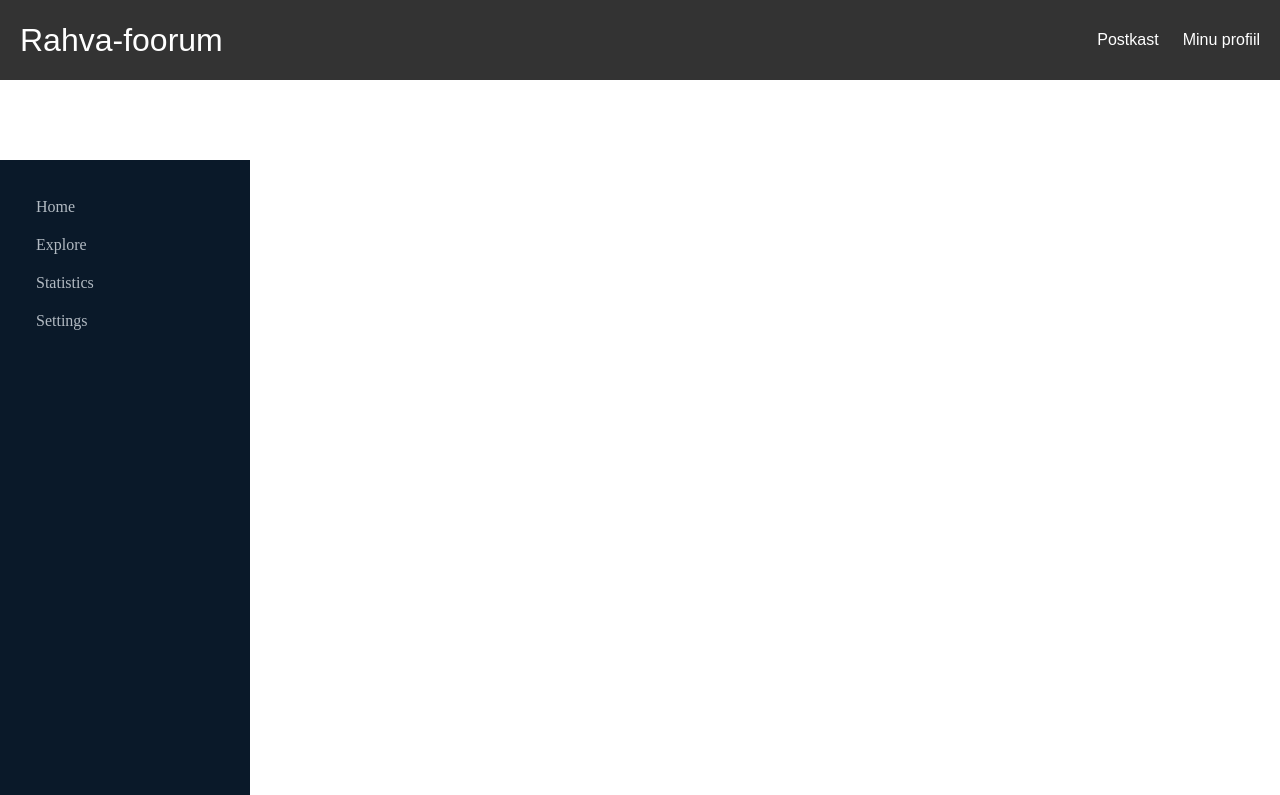
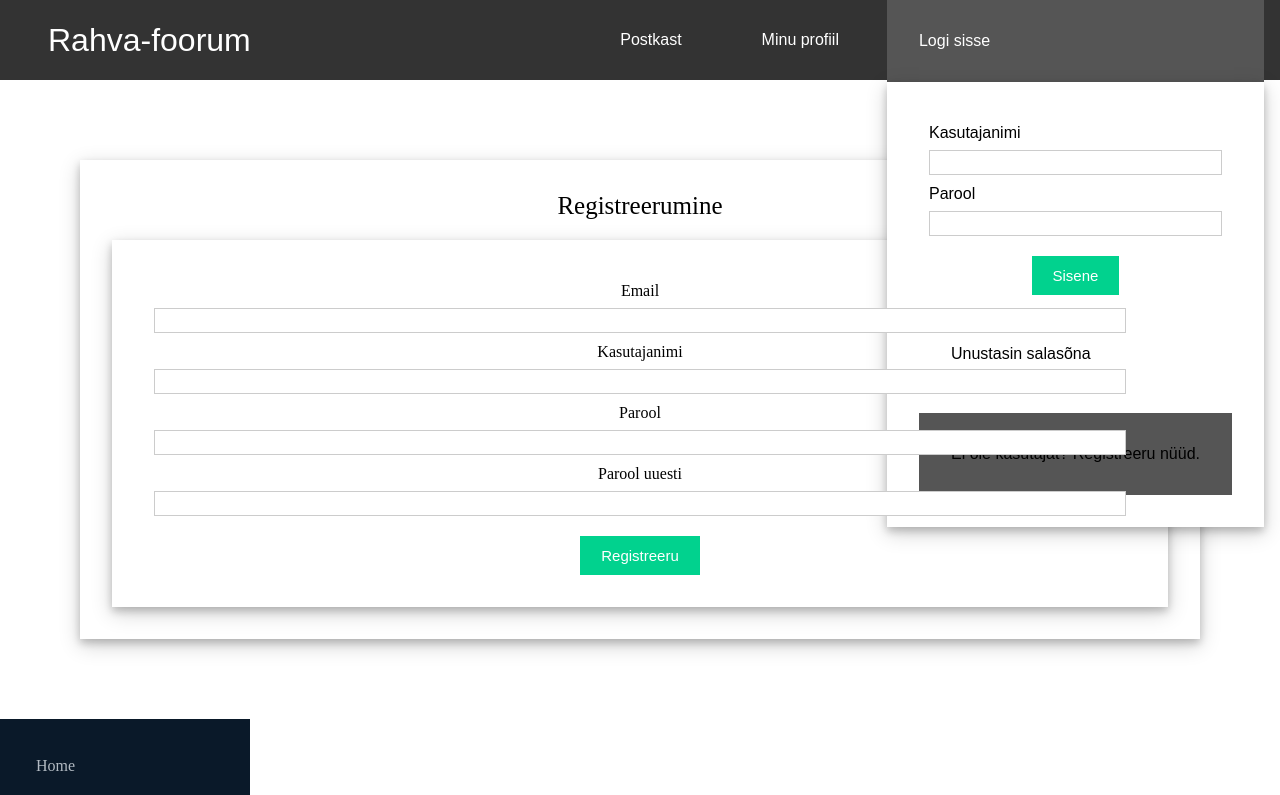
Before and after one commit to rakenduste-programmeerimine-2022/rahva-foorum, a React (Create React App) app in the folder frontend/: page /register in a window 1280 px wide. Shown: the top 795 px of the page. Built offline with nearby package versions, Linux system fonts and the light colour scheme.

Commit message:
login, register

```diff
--- a/frontend/src/App.js
+++ b/frontend/src/App.js
@@ -2,6 +2,8 @@
 import Mail from "./pages/Mail.js"
 import Home from "./pages/Home"
 import Profile from "./pages/Profile"
+import Login from "./pages/Login"
+import Register from "./pages/Register"
 import Sidenav from './components/SideNav.js';
 import './App.css';
 import { BrowserRouter, Route, Routes } from "react-router-dom"
@@ -16,6 +18,7 @@
           <Route path="/" element={<Home />} />
           <Route path="/mail" element={<Mail />} />
           <Route path="/profile" element={<Profile />} />
+          <Route path="/register" element={<Register />} />
         </Routes>
       </div>
       <div className="App">
--- a/frontend/src/components/Navbar.js
+++ b/frontend/src/components/Navbar.js
@@ -1,9 +1,16 @@
 import { Link, useMatch, useResolvedPath } from "react-router-dom"
+import React, { useState, useEffect } from "react";
 import "../styles.css"
 
 
+export default function Navbar() {
 
-export default function Navbar() {
+  const [loginVisibility, setLoginVisibility] = useState(false)
+
+  const toggleLogin = () => {
+    setLoginVisibility(!loginVisibility)
+  }
+
   return (
     <nav className="nav">
       <Link to="/" className="site-title">
@@ -12,7 +19,36 @@
       <ul>
         <CustomLink to="/mail">Postkast</CustomLink>
         <CustomLink to="/profile">Minu profiil</CustomLink>
-      </ul>
+
+        {loginVisibility ?
+            <CustomLink onClick={toggleLogin}>Logi sisse</CustomLink>
+          :
+          <li>
+          <CustomLink onClick={toggleLogin}>Logi sisse</CustomLink>
+          <div className="login-form">
+              <form >
+                <div className="input-container">
+                  <label>Kasutajanimi</label>
+                  <input type="text" name="uname" required />
+                </div>
+                <div className="input-container">
+                  <label>Parool</label>
+                  <input type="password" name="pass" required />
+                </div>
+                <div className="button-container">
+                  <button type="submit" onClick={toggleLogin}>Sisene</button>
+                </div>
+                <br/>
+                <div className="bottom-container">
+                  <CustomLink to="/reset" onClick={toggleLogin}>Unustasin salasõna</CustomLink>
+                  <br/>
+                  <CustomLink to="/register" onClick={toggleLogin}>Ei ole kasutajat? Registreeru nüüd.</CustomLink>
+                </div>
+              </form>
+          </div>
+          </li>
+          }
+        </ul>
     </nav>
   )
 }
--- /dev/null
+++ b/frontend/src/pages/Login.js
@@ -0,0 +1,83 @@
+import React, { useState } from "react";
+export default function Login() {
+
+    // React States
+    const [errorMessages, setErrorMessages] = useState({});
+    const [isSubmitted, setIsSubmitted] = useState(false);
+
+    // User Login info
+    const database = [
+        {
+        username: "user1",
+        password: "pass1"
+        },
+        {
+        username: "user2",
+        password: "pass2"
+        }
+    ];
+
+    const errors = {
+        uname: "invalid username",
+        pass: "invalid password"
+    };
+
+    const handleSubmit = (event) => {
+        //Prevent page reload
+        event.preventDefault();
+
+        var { uname, pass } = document.forms[0];
+
+        // Find user login info
+        const userData = database.find((user) => user.username === uname.value);
+
+        // Compare user info
+        if (userData) {
+          if (userData.password !== pass.value) {
+            // Invalid password
+            setErrorMessages({ name: "pass", message: errors.pass });
+          } else {
+            setIsSubmitted(true);
+          }
+        } else {
+          // Username not found
+          setErrorMessages({ name: "uname", message: errors.uname });
+        }
+      };
+
+        // Generate JSX code for error message
+        const renderErrorMessage = (name) =>
+        name === errorMessages.name && (
+            <div className="error">{errorMessages.message}</div>
+        );
+
+        // JSX code for login form
+        const renderForm = (
+          <div className="login-form">
+          <form onSubmit={handleSubmit}>
+            <div className="input-container">
+              <label>Kasutajanimi</label>
+              <input type="text" name="uname" required />
+              {renderErrorMessage("uname")}
+            </div>
+            <div className="input-container">
+              <label>Parool</label>
+              <input type="password" name="pass" required />
+              {renderErrorMessage("pass")}
+            </div>
+            <div className="button-container">
+              <button type="submit">Sisene</button>
+            </div>
+          </form>
+      </div>
+        );
+
+    return (
+        <div className="app">
+            <div className="login-form">
+                <div className="title">Sisselogimine</div>
+                {isSubmitted ? <div>Oled sisselogitud</div> : renderForm}
+            </div>
+        </div>
+    );
+}
--- /dev/null
+++ b/frontend/src/pages/Register.js
@@ -0,0 +1,88 @@
+import React, { useState } from "react";
+
+export default function Register() {
+
+    // React States
+    const [errorMessages, setErrorMessages] = useState({});
+    const [isSubmitted, setIsSubmitted] = useState(false);
+
+    // User Login info
+    const database = [
+        {
+        username: "user1"
+        },
+        {
+        username: "user2"
+        }
+    ];
+
+    const errors = {
+        uname: "invalid username",
+    };
+
+    const handleSubmit = (event) => {
+        //Prevent page reload
+        event.preventDefault();
+
+        var { uname } = document.forms[0];
+
+        // Find user login info
+        const userData = database.find((user) => user.username === uname.value);
+
+        // Compare user info
+        if (userData) {
+          if (userData.username == uname.value) {
+            // Username already exists
+            setErrorMessages({ name: "uname", message: errors.uname });
+          } else {
+            setIsSubmitted(true);
+          }
+        }
+      };
+
+        // Generate JSX code for error message
+        const renderErrorMessage = (name) =>
+        name === errorMessages.name && (
+            <div className="error">{errorMessages.message}</div>
+        );
+
+        // JSX code for register form
+        const renderForm = (
+          <div className="login-form">
+          <form onSubmit={handleSubmit}>
+            <div className="input-container">
+              <label>Email</label>
+              <input type="text" name="email" required />
+              {renderErrorMessage("email")}
+            </div>
+            <div className="input-container">
+              <label>Kasutajanimi</label>
+              <input type="text" name="uname" required />
+              {renderErrorMessage("uname")}
+            </div>
+            <div className="input-container">
+              <label>Parool</label>
+              <input type="password" name="pass" required />
+              {renderErrorMessage("pass")}
+            </div>
+            <div className="input-container">
+              <label>Parool uuesti</label>
+              <input type="password" name="pass" required />
+              {renderErrorMessage("pass")}
+            </div>
+            <div className="button-container">
+              <button type="submit">Registreeru</button>
+            </div>
+          </form>
+      </div>
+        );
+
+    return (
+        <div className="app">
+            <div className="login-form">
+                <div className="title">Registreerumine</div>
+                {isSubmitted ? <div>Oled juba kasutaja</div> : renderForm}
+            </div>
+        </div>
+    );
+}
--- a/frontend/src/styles.css
+++ b/frontend/src/styles.css
@@ -43,7 +43,7 @@
     height: 100%;
     display: flex;
     align-items: center;
-    padding: .25rem;
+    padding: 2rem;
   }
 
   .nav li.active {
@@ -53,3 +53,61 @@
   .nav li:hover {
     background-color: #777;
   }
+
+
+  input[type="text"],
+  input[type="password"] {
+    height: 25px;
+    border: 1px solid rgba(0, 0, 0, 0.2);
+  }
+
+  button[type="submit"] {
+    margin-top: 10px;
+    cursor: pointer;
+    font-size: 15px;
+    background: #01d28e;
+    border: 1px solid #01d28e;
+    color: #fff;
+    padding: 10px 20px;
+  }
+
+  input[type="submit"]:hover {
+    background: #6cf0c2;
+  }
+
+  .button-container {
+    display: flex;
+    justify-content: center;
+  }
+
+  .login-form {
+    background-color: white;
+    padding: 2rem;
+    box-shadow: 0 4px 8px 0 rgba(0, 0, 0, 0.2), 0 6px 20px 0 rgba(0, 0, 0, 0.19);
+    color: black;
+  }
+
+  .login-form label {
+    color: black
+  }
+
+  .list-container {
+    display: flex;
+  }
+
+  .error {
+    color: red;
+    font-size: 12px;
+  }
+
+  .title {
+    font-size: 25px;
+    margin-bottom: 20px;
+  }
+
+  .input-container {
+    display: flex;
+    flex-direction: column;
+    gap: 8px;
+    margin: 10px;
+  }
```
